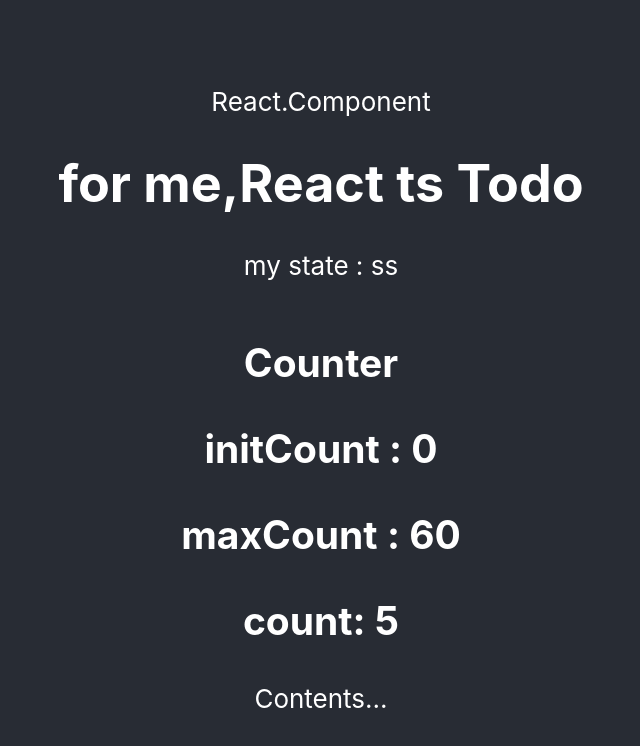
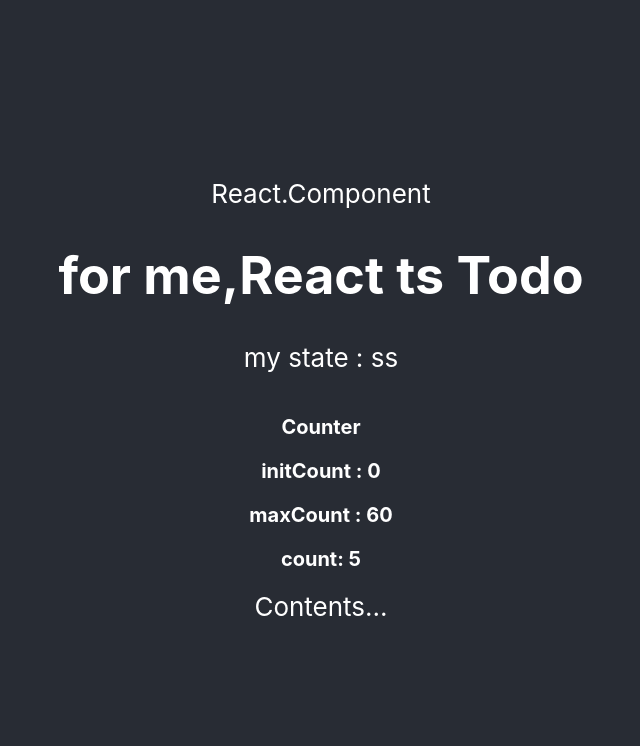
Before and after one commit to SinYongJu/ts-todo-react, a React (Create React App) app: page / in a window 1280 px wide. Shown: the top 746 px of the page, without its empty margins (319-959 px from the left). Built offline with nearby package versions, Linux system fonts and the light colour scheme.

Commit message:
ADD : Counter Component

```diff
--- a/src/components/Counter.tsx
+++ b/src/components/Counter.tsx
@@ -3,17 +3,20 @@
 interface CounterProps {
     initCount: number
 }
-
 interface CounterState {
     maxCount: number,
     count: number,
 }
-
+type style = {
+    fontSize : string
+}
 let interval : any;
 
 class Counter extends React.Component< CounterProps,CounterState> {
+    public style: style = {fontSize : '20px'}
     constructor(props : CounterProps){
         super(props)
+
         this.state = {
             count : 0,
             maxCount : 60
@@ -50,11 +53,10 @@
         // const curr = this.state.count
         // console.log('componentWillUpdate',curr)
     }
-
     render(){
         const {initCount} = this.props
         const {maxCount,count} = this.state
-        return <h2>
+        return <h2 style={this.style}>
             Counter  <br/>
             <p>initCount : {initCount}</p>
             <p>maxCount : {maxCount}</p>
```
